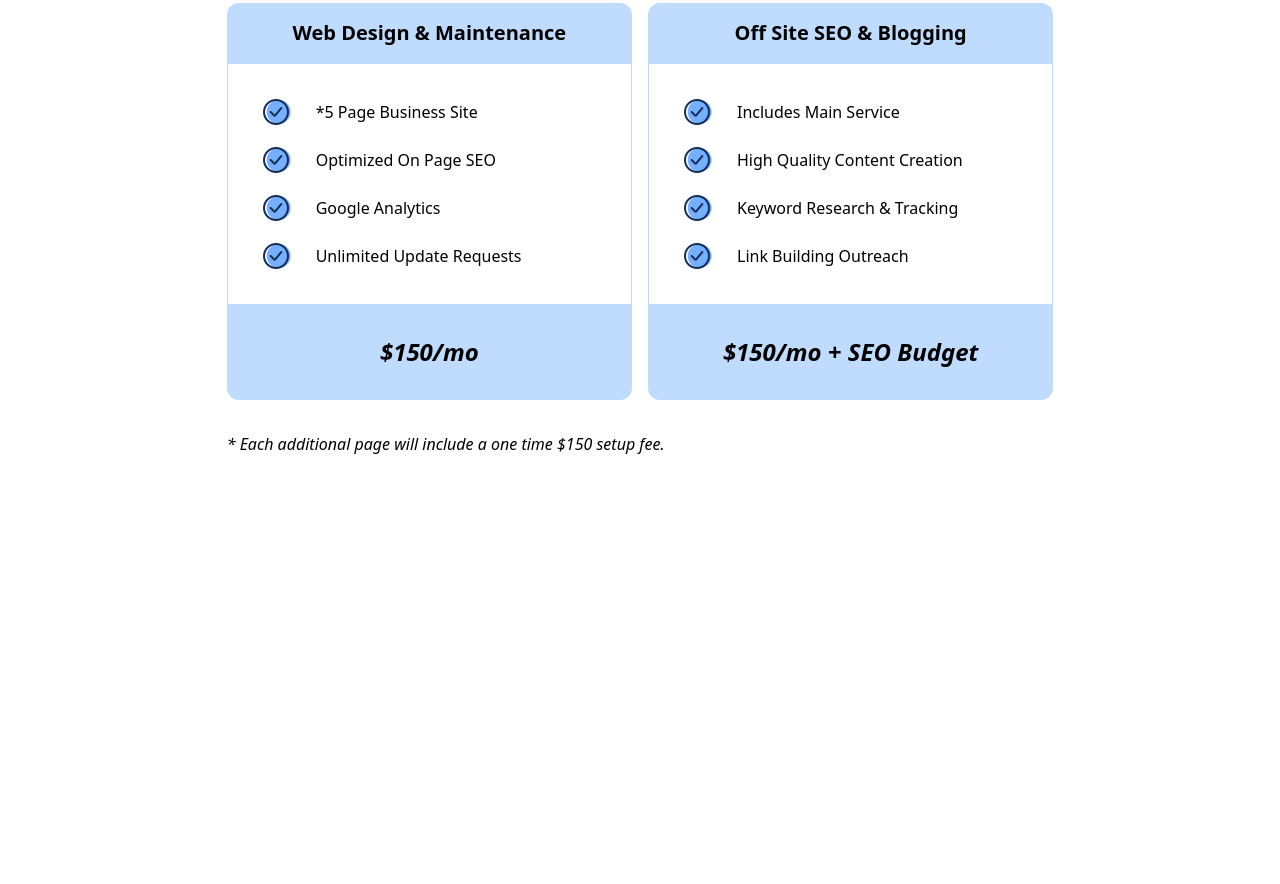
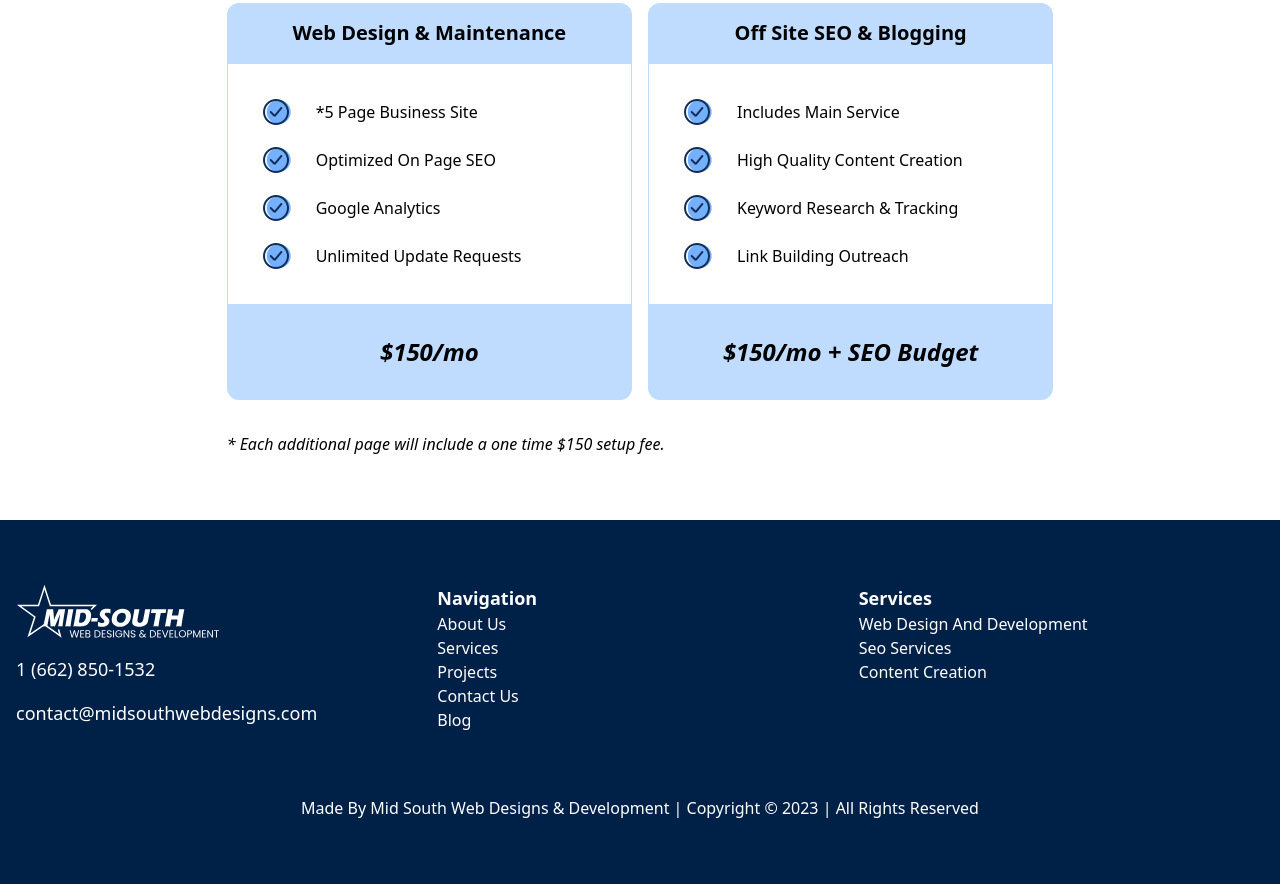
Before and after one commit to jerobejrobinson/mswd, an Astro site: page / in a window 1280 px wide. Shown: the part 2655-3539 px from the top of the page. Before the commit the page ends 3175 px from the top, so only its background shows below. Built offline with nearby package versions, Linux system fonts and the light colour scheme; Astro itself is replaced by a stand-in of ours.

Commit message:
added footer

```diff
--- /dev/null
+++ b/src/components/Footer.astro
@@ -0,0 +1,33 @@
+---
+import ContentContainer from "./ContentContainer.astro";
+
+---
+
+<footer class="bg-[#002147] text-white">
+    <ContentContainer>
+        <div class="col-span-4 flex flex-col space-y-4">
+            <img src="/main/mswd-white-logo.svg" alt="Mid South Web Designs and Development logo" class="w-1/2">
+            <a href="tel:16628501532" class="text-lg">1 (662) 850-1532</a>
+            <a href="mailto:contact@midsouthwebdesigns.com"  class="text-lg">contact@midsouthwebdesigns.com</a>
+        </div>
+        <div class="col-span-4">
+            <h2 class="font-bold text-lg">Navigation</h2>
+            <ul>
+                <li><a href="/about-us">About Us</a></li>
+                <li><a href="/services">Services</a></li>
+                <li><a href="/projects">Projects</a></li>
+                <li><a href="/contact-us">Contact Us</a></li>
+                <li><a href="/contact-us">Blog</a></li>
+            </ul>
+        </div>
+        <div class="col-span-4">
+            <h2 class="font-bold text-lg">Services</h2>
+            <ul>
+                <li><a href="/web-design">Web Design And Development</a></li>
+                <li><a href="/seo">Seo Services</a></li>
+                <li><a href="/content-creation">Content Creation</a></li>
+            </ul>
+        </div>
+        <p class="col-span-full text-center font-thin mt-16">Made By Mid South Web Designs & Development | Copyright © 2023 | All Rights Reserved</p>
+    </ContentContainer>
+</footer>
--- a/src/components/react/navbar/Navbar.jsx
+++ b/src/components/react/navbar/Navbar.jsx
@@ -21,17 +21,17 @@ export default function Navbar() {
                     <span></span>
                 </div>
                 <div id="menuLinks" className="hidden md:flex flex-row">
-                    <a href="/about">About</a>
-                    <a href="/about">Services</a>
-                    <a href="/about">Projects</a>
-                    <a href="/about">Contact</a>
+                    <a href="/about-us">About</a>
+                    <a href="/services">Services</a>
+                    <a href="/projects">Projects</a>
+                    <a href="/contact">Contact</a>
                 </div>
             </nav>
             <nav id="mobileMenuLinks" className={`${click && 'active'}`}>
-                <a href="/about">About</a>
-                <a href="/about">Services</a>
-                <a href="/about">Projects</a>
-                <a href="/about">Contact</a>
+                <a href="/about-us">About</a>
+                <a href="/services">Services</a>
+                <a href="/projects">Projects</a>
+                <a href="/contact">Contact</a>
             </nav>
         </>
     )
--- a/src/pages/index.astro
+++ b/src/pages/index.astro
@@ -4,6 +4,7 @@ import Navbar from '../components/react/navbar/Navbar';
 import ContentContainer from '../components/ContentContainer.astro';
 import ItemBlock from '../components/ItemBlock.astro';
 import Button from '../components/Button.astro';
+import Footer from '../components/Footer.astro';
 ---
 <Layout title="Mid-South Web Designs & Development | A Marketing Service">
 	<Navbar client:load/>
@@ -112,6 +113,7 @@ import Button from '../components/Button.astro';
 			<p class="col-span-full italic font-light xl:col-start-3">* Each additional page will include a one time $150 setup fee.</p>
 		</ContentContainer>
 	</section>
+	<Footer />
 </Layout>
 <style>
 	#hero {
```
Also changed, not shown: public/main/mswd-logo.svg (added), public/main/mswd-white-logo.svg (added).
